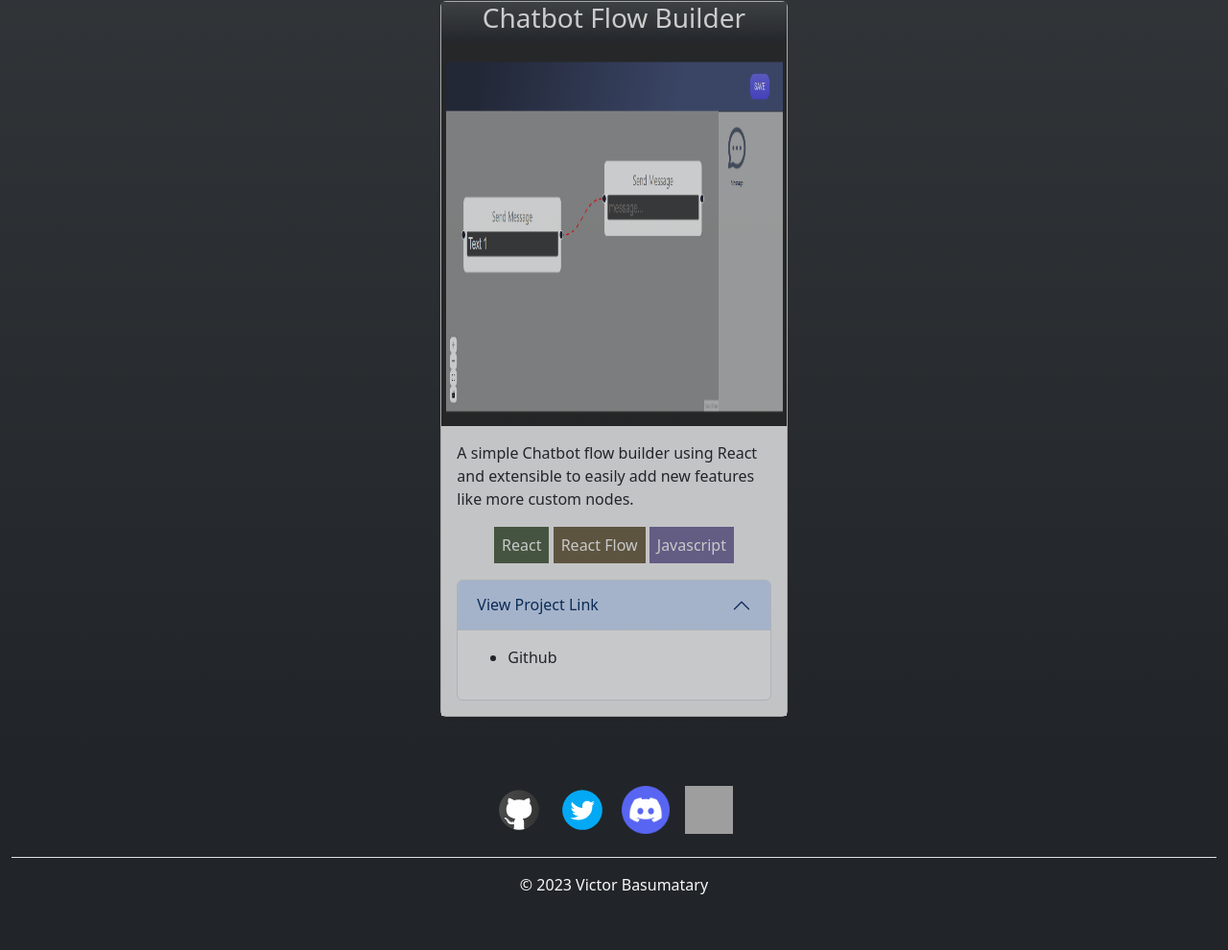
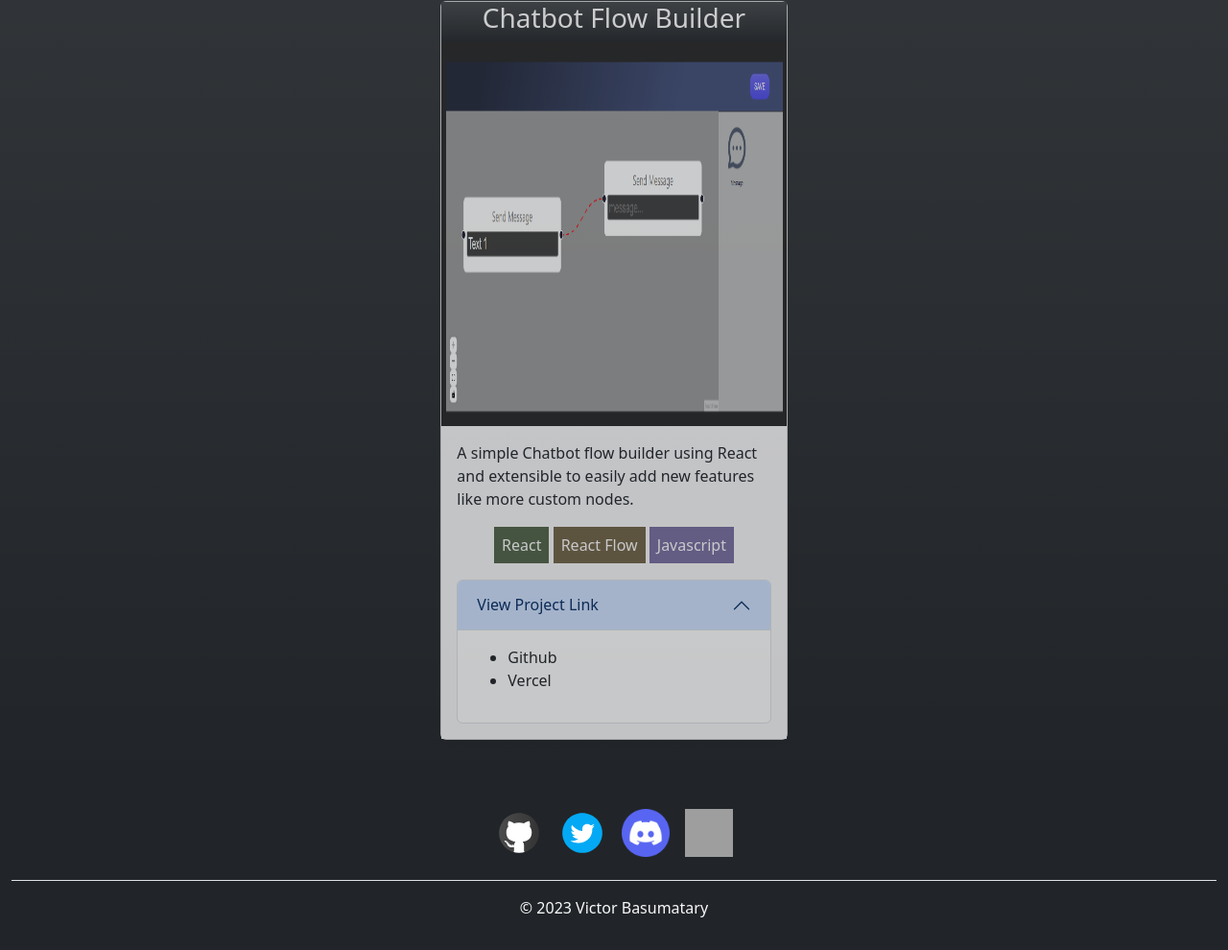
Before and after one commit to AtarioPZ/DjangoPortWebPage, a Django app: template templates/appprojects.html in a window 1280 px wide, after a click on "View Project Link". Shown: the part 1192-2182 px from the top of the page at 96% size. Before the commit the page ends 2158 px from the top, so only its background shows below. Run offline with Django 4.2, Linux system fonts and the light colour scheme; the template is opened without the code that fills it, so the values that code supplies are empty; grey boxes are pictures that could not be loaded.

Commit message:
other projects link update

```diff
--- a/templates/appprojects.html
+++ b/templates/appprojects.html
@@ -176,6 +176,9 @@
                               <li class="nav-item">
                                   <a class="nav-link active" target="_blank" aria-current="page" href="https://github.com/AtarioPZ/chatbot">Github</a>
                               </li>
+                              <li class="nav-item">
+                                <a class="nav-link active" target="_blank" aria-current="page" href="https://chatbot-atariopz.vercel.app/">Vercel</a>
+                            </li>
                             </ul>
                           </div>
                         </div>
```
